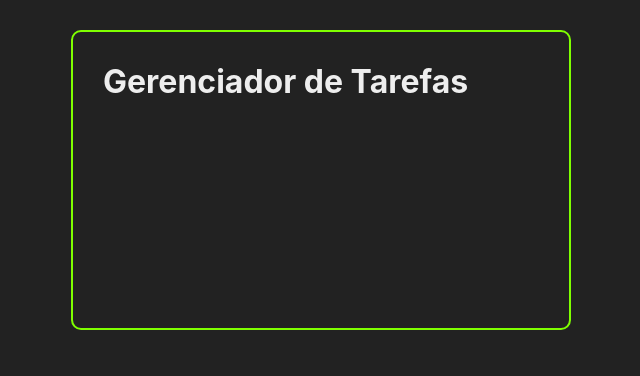
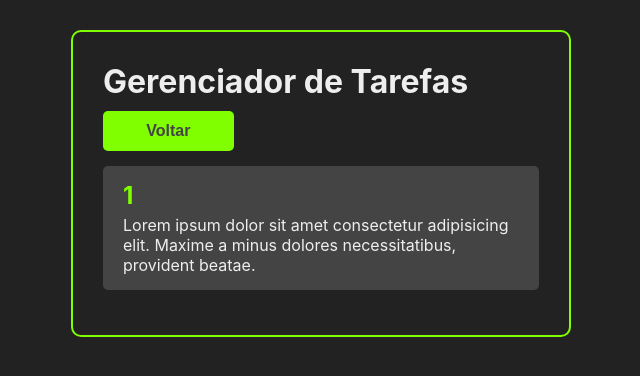
Before and after one commit to gabriel61/gerenciador-de-tarefas, a React (Create React App) app: page /1 in a window 1280 px wide. Shown: the top 376 px of the page, without its empty margins (319-959 px from the left). Built offline with nearby package versions, Linux system fonts and the light colour scheme.

Commit message:
Add details e routes

```diff
--- a/src/App.jsx
+++ b/src/App.jsx
@@ -1,11 +1,12 @@
 import React, { useState } from "react";
 import { v4 as uuidv4 } from 'uuid';
-import { BrowserRouter as Router, Route} from "react-router-dom";
+import { BrowserRouter as Router, Route } from "react-router-dom";
 
 import Header from "./components/Header"
-import './App.css';
 import AddTask from "./components/AddTask";
 import Tasks from "./components/Tasks";
+import TaskDetails from "./components/TaskDetails";
+import './App.css';
 
 const App = () => {
 
@@ -28,7 +29,7 @@
     ao taskId irá retornar tudo que ta na task e o completed dele
     vai ser igual ao completed que era anteriormente, se não for,
     irá retornar a task normal */
-    const newTasks = tasks.map(task => {
+    const newTasks = tasks.map((task) => {
       if (task.id === taskId) return {...task, completed: !task.completed}
 
       return task;
@@ -58,7 +59,10 @@
     <Router>
       <div className="container">
         <Header/>
-        <Route path="/" exact render={() => (
+          <Route
+            path="/"
+            exact
+            render={() => (
               <>
                 <AddTask handleTaskAddition={handleTaskAddition} />
                 <Tasks
@@ -69,6 +73,7 @@
               </>
             )}
           />
+          <Route path="/:taskTitle" exact component={TaskDetails} />
       </div>
     </Router>
   );
--- a/src/components/Task.jsx
+++ b/src/components/Task.jsx
@@ -1,8 +1,16 @@
 import React from "react";
 import { CgClose, CgInfo } from 'react-icons/cg';
+import { useHistory } from "react-router-dom";
+
 import "./Task.css";
 
 const Task = ({ task, handleTaskClick, handleTaskDeletion }) => {
+  const history = useHistory();
+
+  const handleTaskDetailClick = () => {
+    history.push(`/${task.title}`)
+  }
+
   return (
     <div
     className="task-container"
@@ -21,6 +29,7 @@
         </button>
         <button
           className="see-task-details-button"
+          onClick={handleTaskDetailClick}
         >
           <CgInfo />
         </button>
--- /dev/null
+++ b/src/components/TaskDetails.css
@@ -0,0 +1,19 @@
+.task-details-container {
+    background: #444;
+    margin: 15px 0;
+    padding: 15px 20px;
+    display: flex;
+    flex-direction: column;
+    color: #eee;
+    border-radius: 5px;
+}
+
+.task-details-container h2 {
+    margin-bottom: 5px;
+    color: chartreuse;
+}
+
+.back-button-container {
+    width: 30%;
+    margin-top: 10px;
+}
--- /dev/null
+++ b/src/components/TaskDetails.jsx
@@ -0,0 +1,27 @@
+import React from "react";
+import { useParams } from "react-router-dom";
+
+import Button from "./Button";
+import "./TaskDetails.css";
+
+const TaskDetails = () => {
+
+    const params = useParams();
+
+  return (
+    <>
+      <div className="back-button-container">
+        <Button>Voltar</Button>
+      </div>
+      <div className="task-details-container">
+        <h2>{params.taskTitle}</h2>
+        <p>
+          Lorem ipsum dolor sit amet consectetur adipisicing elit. Maxime a
+          minus dolores necessitatibus, provident beatae.
+        </p>
+      </div>
+    </>
+  );
+};
+
+export default TaskDetails;
```
Lines whose indentation alone changed are shown as unchanged.
